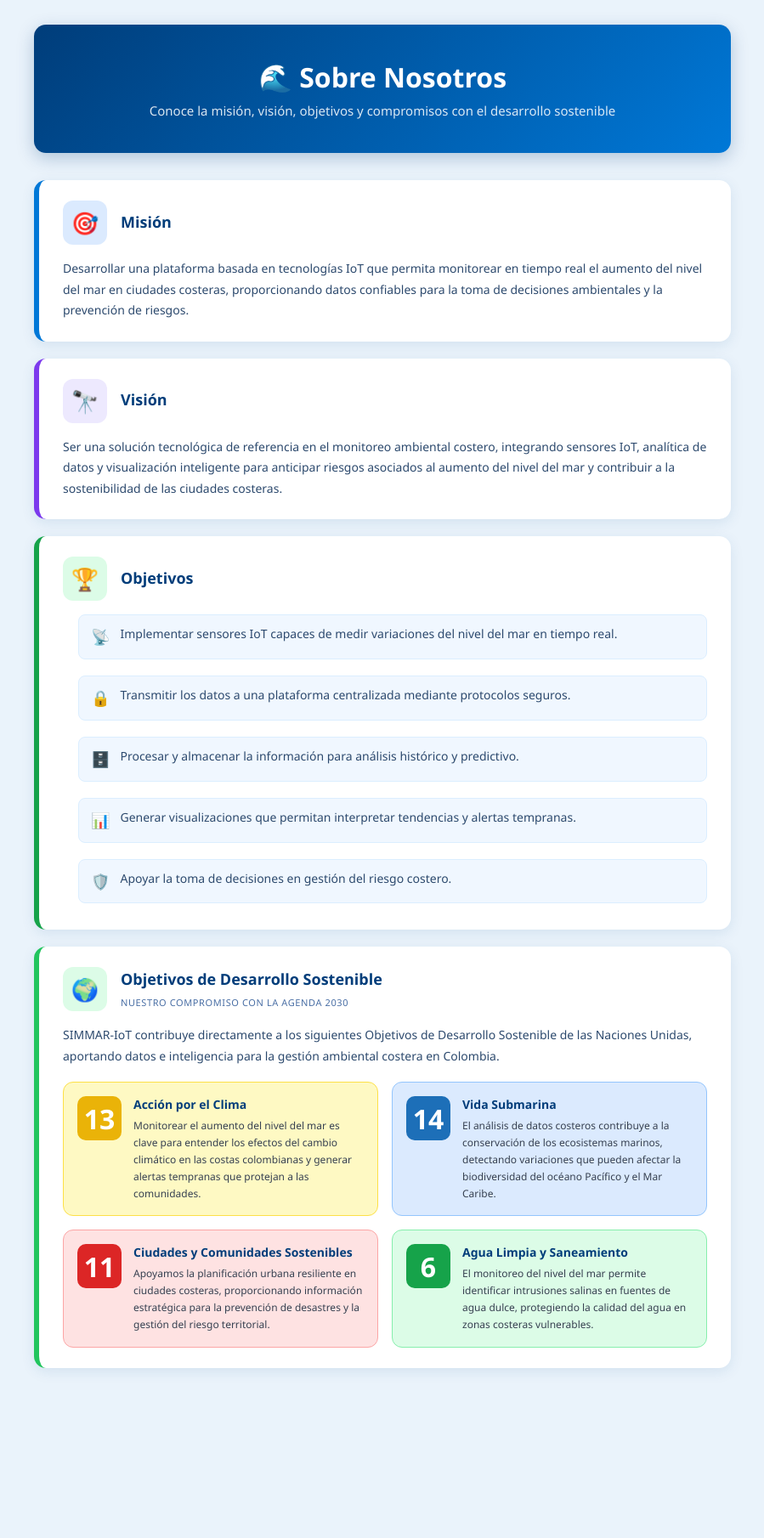
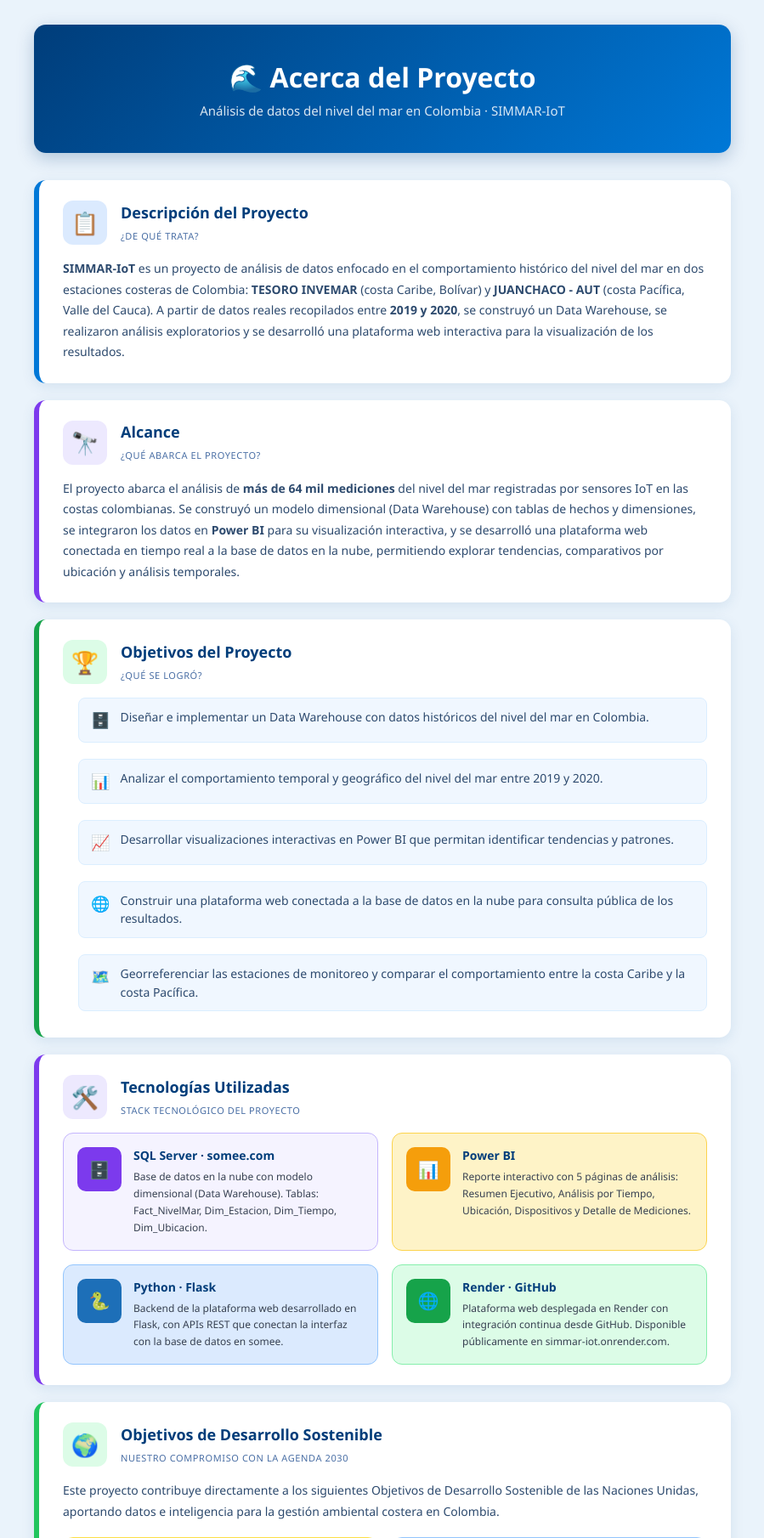
Before and after one commit to Spadilla1018/IoT_MonitoreoMar, a Flask app: page /mvo in a window 1280 px wide. Shown: the part 154-1964 px from the top of the page at 85% size, without its empty margins (190-1089 px from the left). Before the commit the page ends 1767 px from the top, so only its background shows below. Run offline with Flask 3, Linux system fonts and the light colour scheme.

Commit message:
feat: rediseño seccion acerca del proyecto coherente con analisis de datos

```diff
--- a/templates/base_interno.html
+++ b/templates/base_interno.html
@@ -14,7 +14,7 @@
             <h1>Análisis de datos del nivel del mar en Colombia</h1>
             <nav>
                 <a href="/dashboard">Inicio</a>
-                <a href="/mvo">Sobre Nosotros</a>
+                <a href="/mvo">Acerca del Proyecto</a>
                 <a href="/logout" class="btn-cerrar-sesion">🚪 Cerrar sesión</a>
             </nav>
         </div>
--- a/templates/index.html
+++ b/templates/index.html
@@ -7,7 +7,7 @@
 <!-- HERO + LOGIN -->
 <section class="hero-section">
     <div class="hero-content">
-        <div class="hero-badge">🌊 Sistema SIMMAR-IoT</div>
+        <div class="hero-badge">🌊 Monitoreo del nivel del mar en Colombia</div>
         <h1 class="hero-title">Monitoreo del Nivel del Mar con IoT</h1>
         <p class="hero-subtitle">Sensores inteligentes para ciudades costeras colombianas</p>
         <p class="hero-desc">
@@ -56,7 +56,7 @@
 
             <div style="margin-top:14px; text-align:center;">
                 <a href="/mvo" style="color:#7dd3fc; font-size:13px; text-decoration:none;">
-                    Sobre Nosotros
+                    Acerca del Proyecto
                 </a>
             </div>
         </div>
--- a/templates/mvo.html
+++ b/templates/mvo.html
@@ -1,48 +1,54 @@
 {% extends "base_interno.html" %}
 
-{% block title %}Nosotros – SIMMAR-IoT{% endblock %}
+{% block title %}Acerca del Proyecto – SIMMAR-IoT{% endblock %}
 
 {% block content %}
 
 <div class="mvo-wrapper">
 
-    <!-- Banner interno de la sección -->
     <div class="mvo-banner">
-        <div class="mvo-banner-content">
-            <h1>🌊 Sobre Nosotros</h1>
-            <p>Conoce la misión, visión, objetivos y compromisos con el desarrollo sostenible</p>
-        </div>
+        <h1>🌊 Acerca del Proyecto</h1>
+        <p>Análisis de datos del nivel del mar en Colombia · SIMMAR-IoT</p>
     </div>
 
     <div class="cards-container">
 
-        <!-- Misión -->
+        <!-- Descripción -->
         <div class="card card-mision">
             <div class="card-icon-header">
-                <div class="card-icon mision-icon">🎯</div>
+                <div class="card-icon mision-icon">📋</div>
                 <div>
-                    <h3>Misión</h3>
+                    <h3>Descripción del Proyecto</h3>
+                    <span class="card-tag">¿De qué trata?</span>
                 </div>
             </div>
             <p>
-                Desarrollar una plataforma basada en tecnologías IoT que permita monitorear en tiempo real
-                el aumento del nivel del mar en ciudades costeras, proporcionando datos confiables para la
-                toma de decisiones ambientales y la prevención de riesgos.
+                <strong>SIMMAR-IoT</strong> es un proyecto de análisis de datos enfocado en el
+                comportamiento histórico del nivel del mar en dos estaciones costeras de Colombia:
+                <strong>TESORO INVEMAR</strong> (costa Caribe, Bolívar) y <strong>JUANCHACO - AUT</strong>
+                (costa Pacífica, Valle del Cauca). A partir de datos reales recopilados entre
+                <strong>2019 y 2020</strong>, se construyó un Data Warehouse, se realizaron análisis
+                exploratorios y se desarrolló una plataforma web interactiva para la visualización
+                de los resultados.
             </p>
         </div>
 
-        <!-- Visión -->
+        <!-- Alcance -->
         <div class="card card-vision">
             <div class="card-icon-header">
                 <div class="card-icon vision-icon">🔭</div>
                 <div>
-                    <h3>Visión</h3>
+                    <h3>Alcance</h3>
+                    <span class="card-tag">¿Qué abarca el proyecto?</span>
                 </div>
             </div>
             <p>
-                Ser una solución tecnológica de referencia en el monitoreo ambiental costero, integrando
-                sensores IoT, analítica de datos y visualización inteligente para anticipar riesgos asociados
-                al aumento del nivel del mar y contribuir a la sostenibilidad de las ciudades costeras.
+                El proyecto abarca el análisis de <strong>más de 64 mil mediciones</strong> del nivel
+                del mar registradas por sensores IoT en las costas colombianas. Se construyó un
+                modelo dimensional (Data Warehouse) con tablas de hechos y dimensiones, se integraron
+                los datos en <strong>Power BI</strong> para su visualización interactiva, y se desarrolló
+                una plataforma web conectada en tiempo real a la base de datos en la nube,
+                permitiendo explorar tendencias, comparativos por ubicación y análisis temporales.
             </p>
         </div>
 
@@ -51,31 +57,73 @@
             <div class="card-icon-header">
                 <div class="card-icon objetivos-icon">🏆</div>
                 <div>
-                    <h3>Objetivos</h3>
+                    <h3>Objetivos del Proyecto</h3>
+                    <span class="card-tag">¿Qué se logró?</span>
                 </div>
             </div>
             <ul class="objetivos-list">
                 <li>
-                    <span class="obj-icon">📡</span>
-                    <span>Implementar sensores IoT capaces de medir variaciones del nivel del mar en tiempo real.</span>
-                </li>
-                <li>
-                    <span class="obj-icon">🔒</span>
-                    <span>Transmitir los datos a una plataforma centralizada mediante protocolos seguros.</span>
-                </li>
-                <li>
                     <span class="obj-icon">🗄️</span>
-                    <span>Procesar y almacenar la información para análisis histórico y predictivo.</span>
+                    <span>Diseñar e implementar un Data Warehouse con datos históricos del nivel del mar en Colombia.</span>
                 </li>
                 <li>
                     <span class="obj-icon">📊</span>
-                    <span>Generar visualizaciones que permitan interpretar tendencias y alertas tempranas.</span>
+                    <span>Analizar el comportamiento temporal y geográfico del nivel del mar entre 2019 y 2020.</span>
                 </li>
                 <li>
-                    <span class="obj-icon">🛡️</span>
-                    <span>Apoyar la toma de decisiones en gestión del riesgo costero.</span>
+                    <span class="obj-icon">📈</span>
+                    <span>Desarrollar visualizaciones interactivas en Power BI que permitan identificar tendencias y patrones.</span>
+                </li>
+                <li>
+                    <span class="obj-icon">🌐</span>
+                    <span>Construir una plataforma web conectada a la base de datos en la nube para consulta pública de los resultados.</span>
+                </li>
+                <li>
+                    <span class="obj-icon">🗺️</span>
+                    <span>Georreferenciar las estaciones de monitoreo y comparar el comportamiento entre la costa Caribe y la costa Pacífica.</span>
                 </li>
             </ul>
+        </div>
+
+        <!-- Tecnologías -->
+        <div class="card" style="border-left-color:#7c3aed;">
+            <div class="card-icon-header">
+                <div class="card-icon" style="background:#ede9fe;">🛠️</div>
+                <div>
+                    <h3>Tecnologías Utilizadas</h3>
+                    <span class="card-tag">Stack tecnológico del proyecto</span>
+                </div>
+            </div>
+            <div class="ods-grid">
+                <div class="ods-card" style="background:#f5f3ff; border:1px solid #c4b5fd;">
+                    <div class="ods-numero" style="background:#7c3aed; color:white; font-size:20px;">🗄️</div>
+                    <div class="ods-content">
+                        <h4>SQL Server · somee.com</h4>
+                        <p>Base de datos en la nube con modelo dimensional (Data Warehouse). Tablas: Fact_NivelMar, Dim_Estacion, Dim_Tiempo, Dim_Ubicacion.</p>
+                    </div>
+                </div>
+                <div class="ods-card" style="background:#fef3c7; border:1px solid #fcd34d;">
+                    <div class="ods-numero" style="background:#f59e0b; color:white; font-size:20px;">📊</div>
+                    <div class="ods-content">
+                        <h4>Power BI</h4>
+                        <p>Reporte interactivo con 5 páginas de análisis: Resumen Ejecutivo, Análisis por Tiempo, Ubicación, Dispositivos y Detalle de Mediciones.</p>
+                    </div>
+                </div>
+                <div class="ods-card" style="background:#dbeafe; border:1px solid #93c5fd;">
+                    <div class="ods-numero" style="background:#1d6fb8; color:white; font-size:20px;">🐍</div>
+                    <div class="ods-content">
+                        <h4>Python · Flask</h4>
+                        <p>Backend de la plataforma web desarrollado en Flask, con APIs REST que conectan la interfaz con la base de datos en somee.</p>
+                    </div>
+                </div>
+                <div class="ods-card" style="background:#dcfce7; border:1px solid #86efac;">
+                    <div class="ods-numero" style="background:#16a34a; color:white; font-size:20px;">🌐</div>
+                    <div class="ods-content">
+                        <h4>Render · GitHub</h4>
+                        <p>Plataforma web desplegada en Render con integración continua desde GitHub. Disponible públicamente en simmar-iot.onrender.com.</p>
+                    </div>
+                </div>
+            </div>
         </div>
 
         <!-- ODS -->
@@ -88,7 +136,7 @@
                 </div>
             </div>
             <p style="margin-bottom:18px;">
-                SIMMAR-IoT contribuye directamente a los siguientes Objetivos de Desarrollo Sostenible
+                Este proyecto contribuye directamente a los siguientes Objetivos de Desarrollo Sostenible
                 de las Naciones Unidas, aportando datos e inteligencia para la gestión ambiental costera
                 en Colombia.
             </p>
@@ -98,7 +146,7 @@
                     <div class="ods-numero">13</div>
                     <div class="ods-content">
                         <h4>Acción por el Clima</h4>
-                        <p>Monitorear el aumento del nivel del mar es clave para entender los efectos del cambio climático en las costas colombianas y generar alertas tempranas que protejan a las comunidades.</p>
+                        <p>El análisis del nivel del mar permite comprender los efectos del cambio climático en las costas colombianas y generar información para la toma de decisiones.</p>
                     </div>
                 </div>
 
@@ -106,7 +154,7 @@
                     <div class="ods-numero">14</div>
                     <div class="ods-content">
                         <h4>Vida Submarina</h4>
-                        <p>El análisis de datos costeros contribuye a la conservación de los ecosistemas marinos, detectando variaciones que pueden afectar la biodiversidad del océano Pacífico y el Mar Caribe.</p>
+                        <p>Los datos analizados contribuyen a la comprensión de las variaciones oceánicas que afectan los ecosistemas del Pacífico colombiano y el Mar Caribe.</p>
                     </div>
                 </div>
 
@@ -114,7 +162,7 @@
                     <div class="ods-numero">11</div>
                     <div class="ods-content">
                         <h4>Ciudades y Comunidades Sostenibles</h4>
-                        <p>Apoyamos la planificación urbana resiliente en ciudades costeras, proporcionando información estratégica para la prevención de desastres y la gestión del riesgo territorial.</p>
+                        <p>El análisis histórico apoya la planificación de ciudades costeras resilientes, identificando patrones de riesgo y zonas vulnerables.</p>
                     </div>
                 </div>
 
@@ -122,7 +170,7 @@
                     <div class="ods-numero">6</div>
                     <div class="ods-content">
                         <h4>Agua Limpia y Saneamiento</h4>
-                        <p>El monitoreo del nivel del mar permite identificar intrusiones salinas en fuentes de agua dulce, protegiendo la calidad del agua en zonas costeras vulnerables.</p>
+                        <p>El monitoreo del nivel del mar permite identificar posibles intrusiones salinas en fuentes de agua dulce en zonas costeras de Colombia.</p>
                     </div>
                 </div>
 
```
